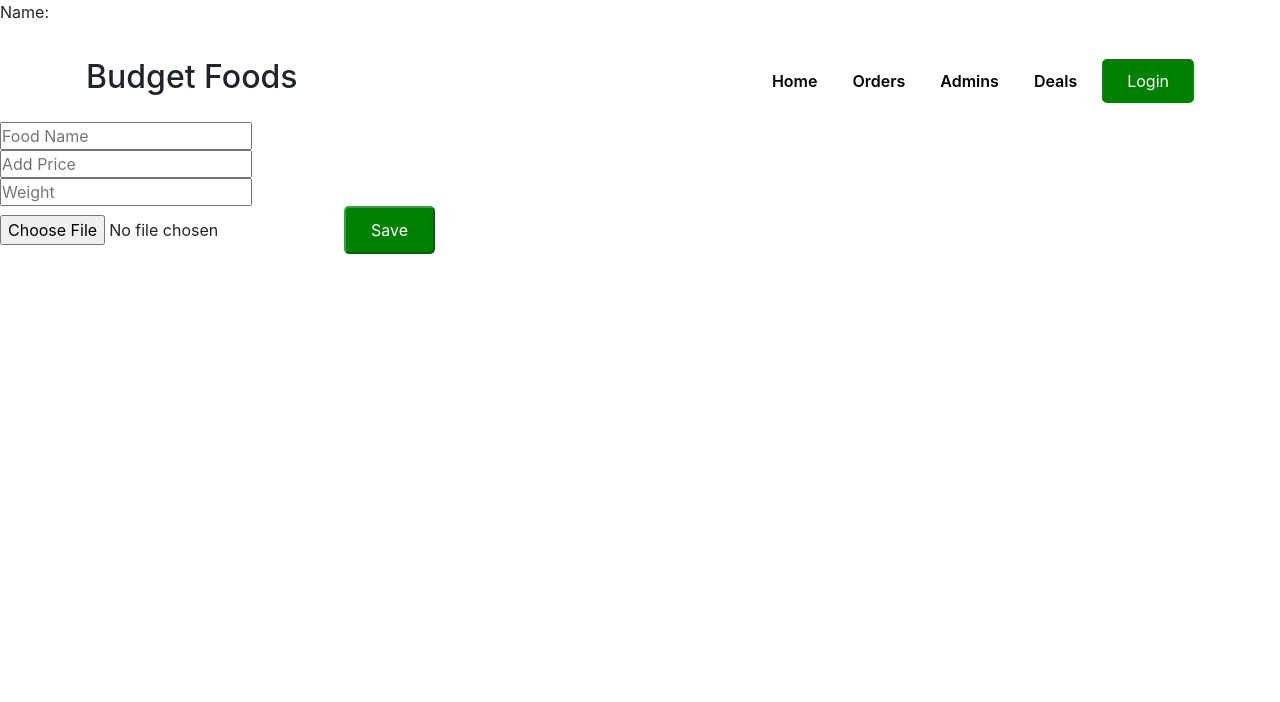
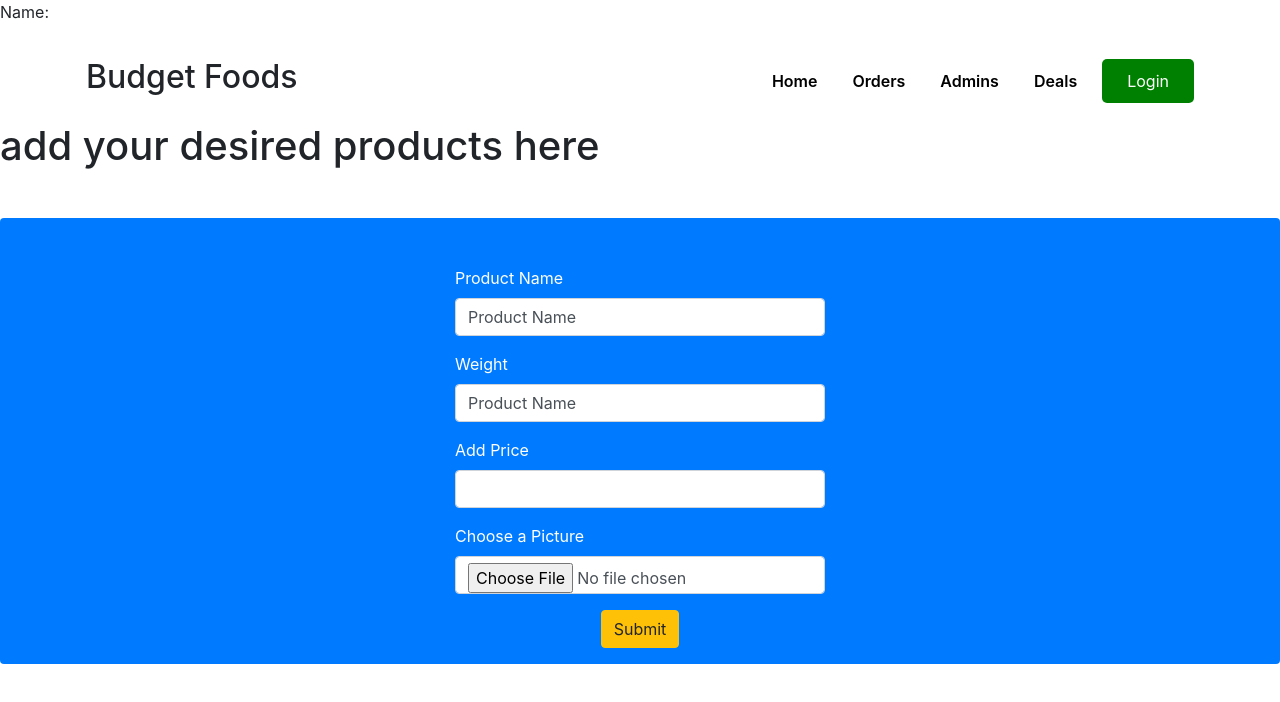
Before and after one commit to ummesalmaali/Budget-Foods, a React (Create React App) app: page /orders in a window 1280 px wide. Shown: the top 702 px of the page. Built offline with nearby package versions, Linux system fonts and the light colour scheme.

Commit message:
some-changes

```diff
--- a/package.json
+++ b/package.json
@@ -6,9 +6,11 @@
     "@testing-library/jest-dom": "^5.11.10",
     "@testing-library/react": "^11.2.6",
     "@testing-library/user-event": "^12.8.3",
+    "axios": "^0.21.1",
     "firebase": "^8.3.2",
     "react": "^17.0.2",
     "react-dom": "^17.0.2",
+    "react-hook-form": "^7.0.0",
     "react-router-dom": "^5.2.0",
     "react-scripts": "4.0.3",
     "web-vitals": "^1.1.1"
--- a/src/components/Header/Header.js
+++ b/src/components/Header/Header.js
@@ -13,7 +13,7 @@ const Header = () => {
                    </div>
                    <div className="navbar_nav">
                        <Link className='nav_link' to='/'>Home</Link>
-                       <Link className='nav_link' to='/'>Orders</Link>
+                       <Link className='nav_link' to='/orders'>Orders</Link>
                        <Link className='nav_link' to='/admins'>Admins</Link>
                        <Link className='nav_link' to='/deals'>Deals</Link>
                        <Link className='btn-success' to='/login'>Login</Link>
--- a/src/components/Orders/Orders.js
+++ b/src/components/Orders/Orders.js
@@ -1,31 +1,52 @@
-import React from 'react';
-import groceryData from '../../groceryData.json';
-
+import React from "react";
+import groceryData from "../../groceryData.json";
+import { useForm } from "react-hook-form";
 
 const Orders = () => {
+  const { register, handleSubmit, watch, errors } = useForm();
+  const onSubmit = (data) => console.log(data);
 
-    const handleAddFood =()=>{
-        fetch('http://localhost:5000/addFood',{
-         method: 'POST',
-         headers: {
-             'Content-Type' : 'application/json'
-         },
-         body: JSON.stringify(groceryData)
-        })
-    }
-    return (
-        <div>
+//   const handleAddFood = () => {
+//     // fetch("http://localhost:5000/addFood", {
+//     //   method: "POST",
+//     //   headers: {
+//     //     "Content-Type": "application/json",
+//     //   },
+//     //   body: JSON.stringify(groceryData),
+//     // });
+//   };
+  return (
+    <div>
+        <h1>add your desired products here</h1>
 
-           <input type="text" placeholder='Food Name'/>
-           <br/>
-           <input type="text" placeholder='Add Price'/>
-           <br/>
-           <input type="text" placeholder='Weight'/>
-           <br/>
-           <input type="file"/>
-           <button onClick={handleAddFood} className='btn-success'>Save</button>
-        </div>
-    );
+         <form className=" justify-content-center align-item-center d-flex mt-5 bg-primary rounded" onSubmit={handleSubmit(onSubmit)}>
+                                <div className="mt-5">
+                                    <div className="mb-3">
+                                        <label for="name" className="form-label text-white">Product Name</label>
+                                        <input name="name" className="form-control" defaultValue="Product Name" {...register('exampleRequired')} />
+                                    </div>
+                                    <div className="mb-3">
+                                        <label for="weight" className="form-label text-white">Weight</label>
+                                        <input name="weight" type="text" className="form-control" defaultValue="1 KG" {...register('exampleRequired')}/>
+                                    </div>
+                                    <div className="mb-3">
+                                        <label for="price" className="form-label text-white">Add Price</label>
+                                        <input name="price" type="number" className="form-control" defaultValue="20" {...register('exampleRequired')} />
+                                    </div>
+                                    <div className="mb-3">
+                                        <label for="exampleRequired" className="form-label text-white">Choose a Picture</label>
+                                        <input name="exampleRequired"  className="form-control" type="file" />
+                                    </div>
+
+                                    <div className="mb-3 justify-content-center align-item-center d-flex">
+                                        <input className="btn btn-warning" type="submit" />
+                                    </div>
+                                </div>
+
+                            </form>
+
+    </div>
+  );
 };
 
 export default Orders;
```
Also changed, not shown: 1 other file (tests, documents, lock files or other folders).
